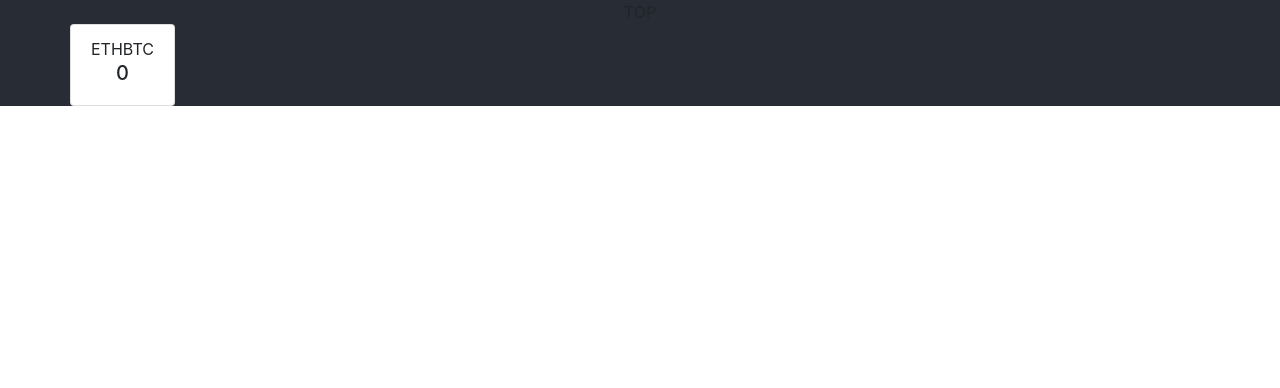
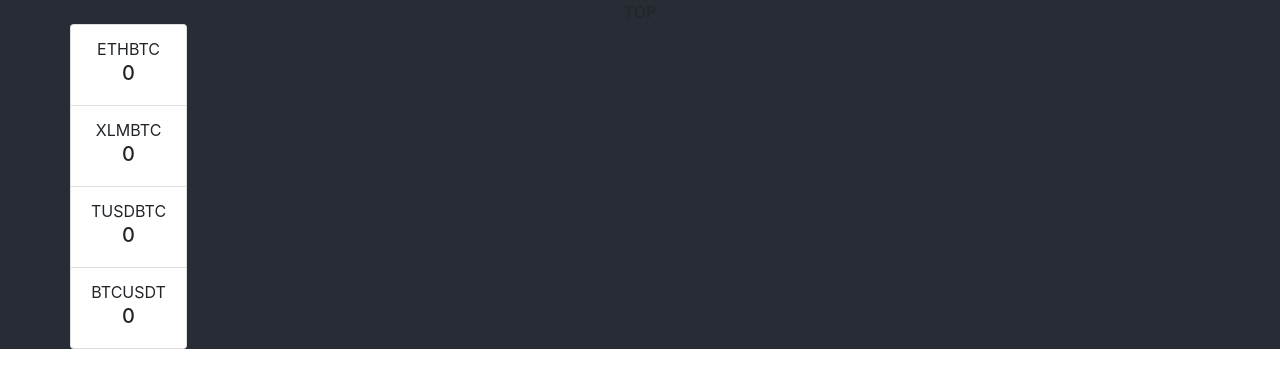
Before and after one commit to OrhanCinar/crypto-dashboard, a React (Create React App) app: page / in a window 1280 px wide. Shown: the top 388 px of the page. Built offline with nearby package versions, Linux system fonts and the light colour scheme; no server answers.

Commit message:
update state.

```diff
--- a/src/App.js
+++ b/src/App.js
@@ -3,18 +3,23 @@ import CoinCard from "./components/Coincard";
 
 import { Container, Row, Col } from "reactstrap";
 
-import startWebSocket from "./components/binance-websocket"
+import startWebSocket from "./components/binance-websocket";
 
 import "./App.css";
 
 class App extends Component {
   constructor() {
     super();
+
+    this.state = {
+      coins: [
+        { id: "ETHBTC", price: 0 },
+        { id: "XLMBTC", price: 0 },
+        { id: "TUSDBTC", price: 0 },
+        { id: "BTCUSDT", price: 0 }
+      ]
+    };
   }
-
-  state = {
-    coins: [{ id: "ETHBTC", price: 0 }]
-  };
 
   componentDidMount() {
     this.startWebSocket();
@@ -22,7 +27,8 @@ class App extends Component {
 
   startWebSocket() {
     this.ws = new WebSocket(
-      "wss://stream.binance.com:9443/ws/ethbtc@miniTicker"
+      //"wss://stream.binance.com:9443/ws/ethbtc@miniTicker" // single coin
+      "wss://stream.binance.com:9443/ws/ethbtc@miniTicker/xlmbtc@miniTicker/tusdbtc@miniTicker/btcusdt@miniTicker"
       //"wss://stream.binance.com:9443/ws/!miniTicker@arr"
     );
 
@@ -47,12 +53,13 @@ class App extends Component {
       const price = data.c;
       const coins = [...this.state.coins];
 
-      const coin = coins.find(c => c.id === coinName);
+      const coinIdx = coins.findIndex(c => c.id === coinName);
 
-      if (coin.price !== price) {
-        coin.price = price;
-        this.setState = { coins };
-        this.forceUpdate();
+      if (coins[coinIdx].price !== price) {
+        coins[coinIdx].price = price;
+        this.setState({ coins });
+        //console.log("update" + coins[coinIdx].id );
+        //this.forceUpdate();
       }
     };
   }
```
